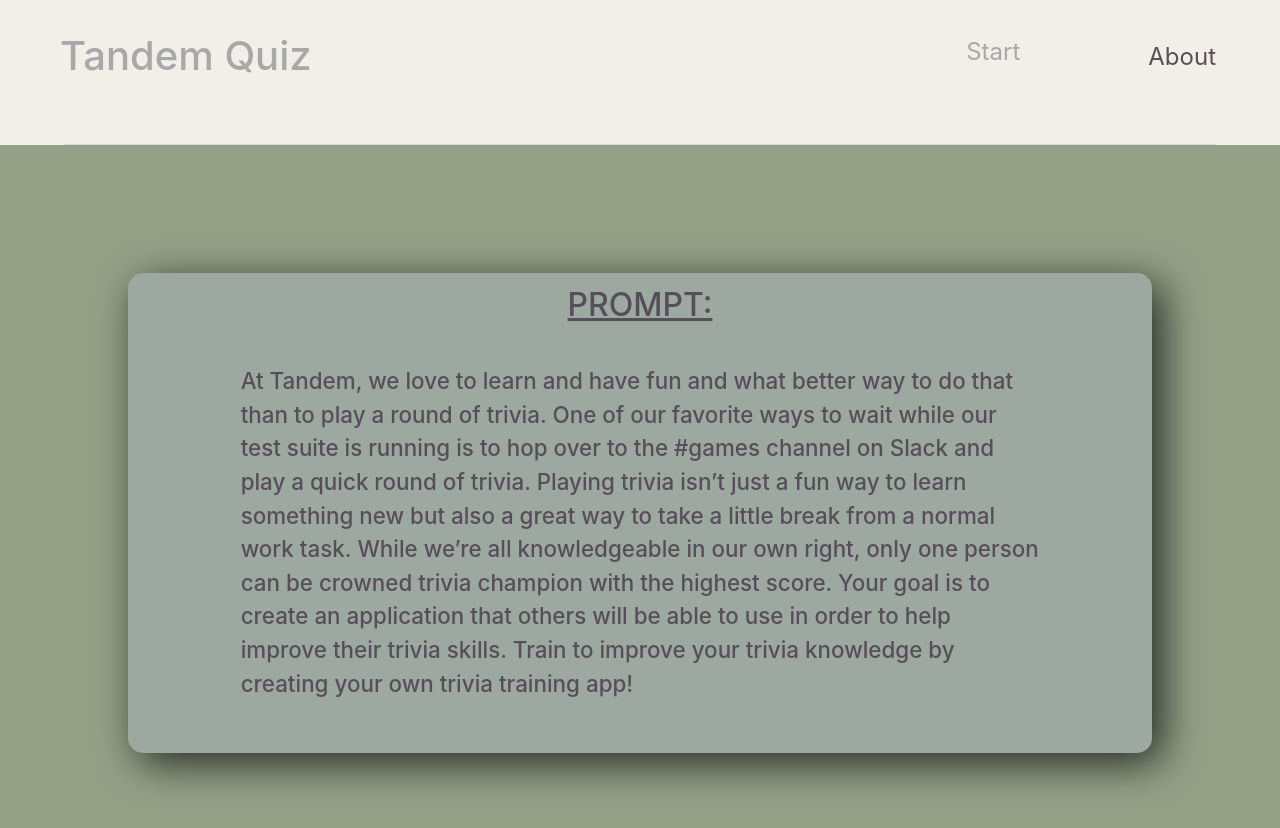
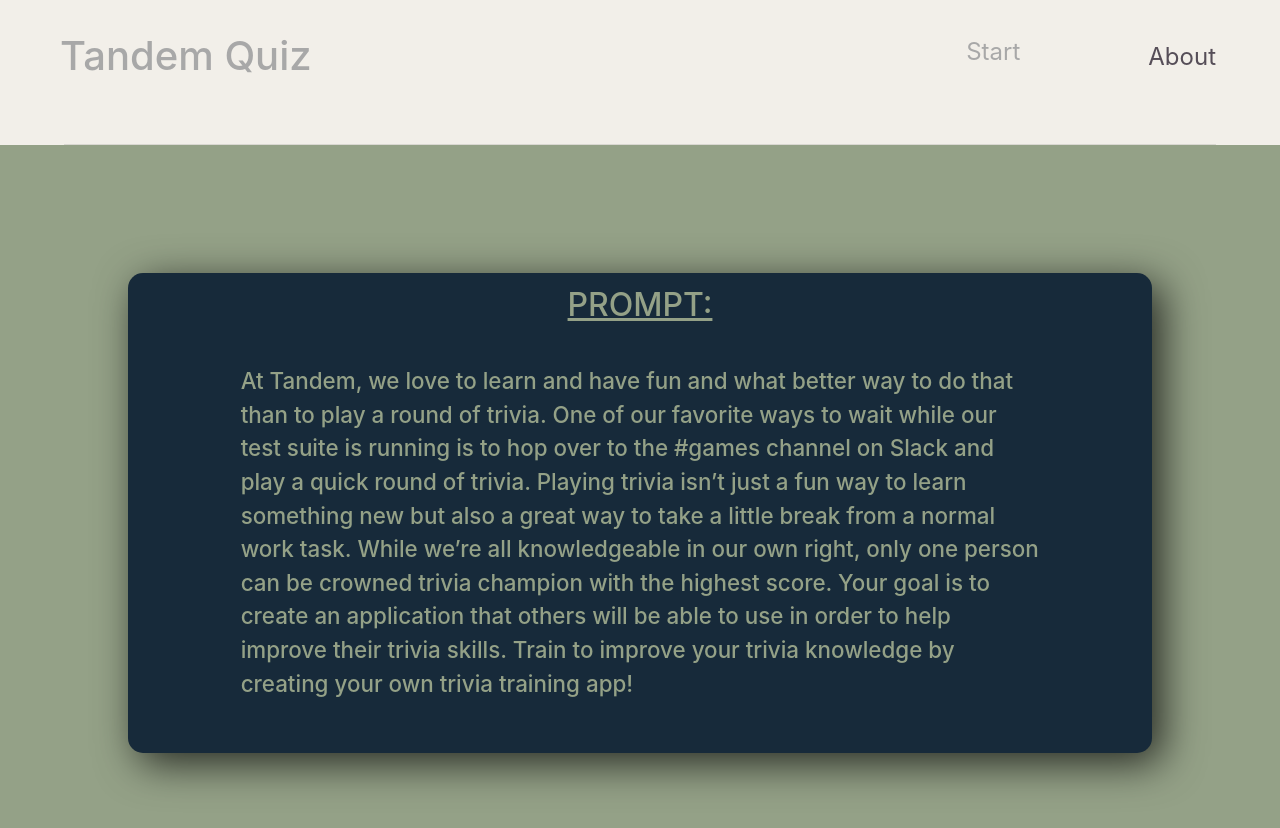
Before and after one commit to KPWithCode/TandemQuiz, a React (Create React App) app: page /about in a window 1280 px wide. Shown: the top 828 px of the page. Built offline with nearby package versions, Linux system fonts and the light colour scheme.

Commit message:
Updated styles/color

```diff
--- a/src/pages/about/about.css
+++ b/src/pages/about/about.css
@@ -6,10 +6,10 @@
 }
 .header {
     text-decoration: underline;
-    color:#564E58;
+    color:#94A187;
 }
 .about-div {
-    background-color:#9DA9A0;
+    background-color:#172A3A;
     margin: 10% 10% 10% 10%;
     padding: 1% 1% 1% 1%;
     width: 80%;
@@ -26,7 +26,7 @@
     margin-right: 10%;
     line-height: 1.5em;
     justify-content: center;
-    color: #564E58;
+    color: #94A187;
     font-size: 1.4em;
 
 }
```
